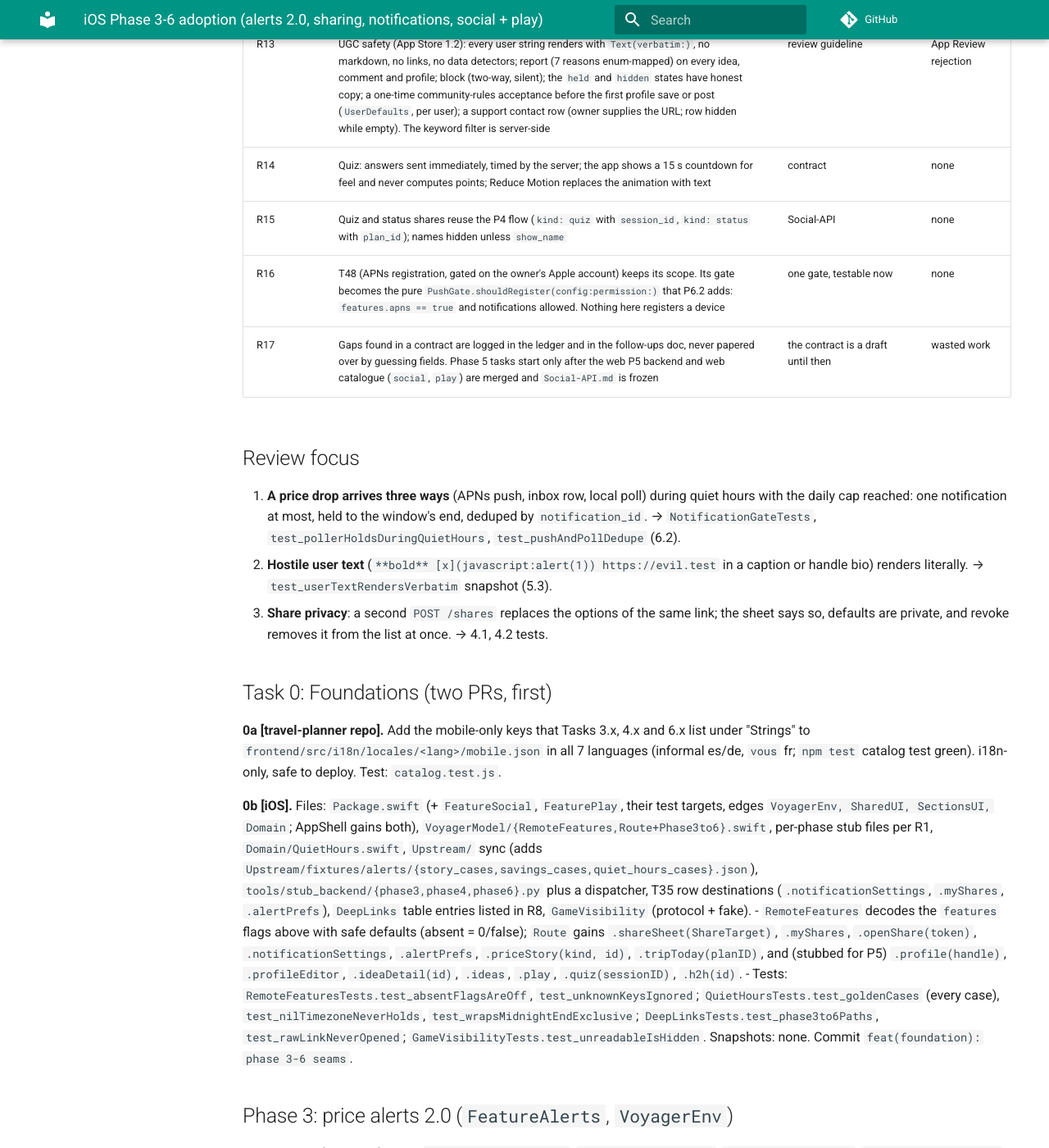
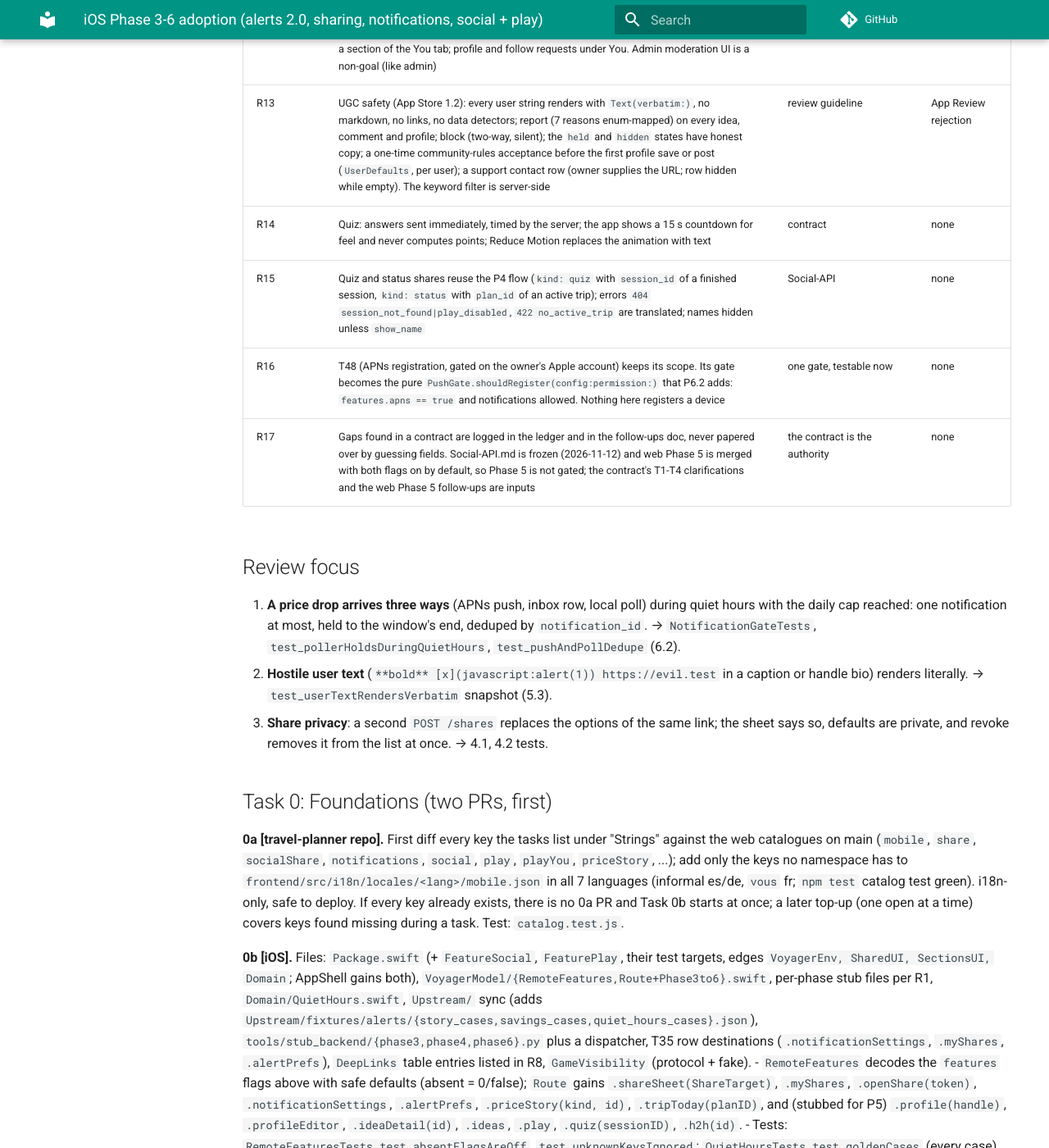
Before and after one commit to rupakc/travel-planner, an MkDocs documentation site: the page built from docs/superpowers/plans/2026-11-13-ios-phase3-6-adoption.md, in a window 1280 px wide and 1400 px high, scrolled down 3323 px. Shown: the whole window at 82% size. Built offline with MkDocs 1.6.1 and Material for MkDocs 9.7.7, drawn with Linux system fonts in a browser that asks for light colours; comment, search, counter and statistics services are not loaded; some of the changed text lies outside the part shown.

Commit message:
docs: unblock iOS Phase 5, align with frozen Social-API and catalogues
Co-Authored-By: Claude Sonnet 5.5 <noreply@anthropic.com>

```diff
--- a/docs/superpowers/plans/2026-11-13-ios-phase3-6-adoption.md
+++ b/docs/superpowers/plans/2026-11-13-ios-phase3-6-adoption.md
@@ -11,8 +11,8 @@
 - **Wording.** "Caught a drop of $X", never "saved". Every price shows its age (`checked_days_ago`); `checks_paused` says live checks are paused, never "great price now"; an estimate is labelled "estimate" and never counts. No currency conversion: `total_usd` plus `by_currency` lines.
 - **hide_game** (`features.game` false or the account setting) hides XP, badges, levels, boards, Play and all game wording, in notifications too. An unreadable setting counts as hidden for game wording.
 - **Credentials do not exist** (SerpAPI, APNs, FCM, SMTP, Meta). Everything is config-gated and inert; tests use fakes (`MockURLProtocol`, `Fake*Repository`, `FakeNotificationCenter`, `FakeClock`, `FakeShareCardLoader`, `FakeLocationProvider`, a fake APNs payload). No test reaches a real network.
-- **Strings in all 7 languages** (en es de fr hi zh bn). Web namespaces already cover most copy (`priceStory`, `dropMoment`, `savings`, `quickWatch`, `watchSuggest`, `alertPrefs`, `alertsHub`, `share`, `notifications`; P5 adds `social`, `play`, `game`). Mobile-only keys go into the web `mobile` namespace in all 7 languages through a small travel-planner PR (Task 0a, and Task 5.1 for P5), then `scripts/upstream/sync.sh` re-vendors. `i18n/pending/en` stays empty. Server error codes are translated; the backend `detail` is the fallback. Missing key falls back to English, never the raw key. User-facing text only through `L10n`.
-- **Telemetry** only events in the vendored registry, `platform: "ios"`, enum/bool/int props, no PII, no handles, ids, tokens, share URLs, free text or location; every control gets a tid through the Task 13 modifier; calls are synchronous and non-throwing for the caller. Events: `alert_story_view`, `alert_target_set`, `alert_advice`, `alert_drop_seen`, `alert_quick_watch`, `alert_suggest`, `alert_savings_share`, `alert_prefs_change`, `alert_digest_open` (P3); `share_open|create|action|revoke` (P4; `share_view` is SPA-only); `notif_settings_view|category_toggle|quiet_hours_change|cap_change|open` (P6); `social_*`, `play_*` (P5, vendored only after the web P5 registry merges; until then the SDK drops them). Props exactly as the `Telemetry.md` rows; `TelemetryPropsTests` rejects anything else.
+- **Strings in all 7 languages** (en es de fr hi zh bn). Web namespaces on main already cover most copy (`priceStory`, `dropMoment`, `savings`, `quickWatch`, `watchSuggest`, `alertPrefs`, `alertsHub`, `share`, `notifications`, `social`, `play`, `socialShare`, `playYou`, `game`; `adminSocial` is out of scope). Only mobile-only keys that no web namespace has go into the web `mobile` namespace in all 7 languages (Task 0a, dropped if nothing is missing), then `scripts/upstream/sync.sh` re-vendors. `i18n/pending/en` stays empty. Server error codes are translated; the backend `detail` is the fallback. Missing key falls back to English, never the raw key. User-facing text only through `L10n`.
+- **Telemetry** only events in the vendored registry, `platform: "ios"`, enum/bool/int props, no PII, no handles, ids, tokens, share URLs, free text or location; every control gets a tid through the Task 13 modifier; calls are synchronous and non-throwing for the caller. Events: `alert_story_view`, `alert_target_set`, `alert_advice`, `alert_drop_seen`, `alert_quick_watch`, `alert_suggest`, `alert_savings_share`, `alert_prefs_change`, `alert_digest_open` (P3); `share_open|create|action|revoke` (P4; `share_view` is SPA-only); `notif_settings_view|category_toggle|quiet_hours_change|cap_change|open` (P6); `social_profile_view|profile_save|follow|block|feed_view|idea_publish|idea_open|idea_like|idea_save|comment|report`, `play_state_view|quiz_start|quiz_answer|quiz_done|h2h_create|h2h_open|h2h_result|board_view|challenge_view` (P5, all in the registry on main). Props exactly as the `Telemetry.md` rows; `TelemetryPropsTests` rejects anything else.
 - **Privacy.** No location goes to any new endpoint or telemetry. Share defaults stay private. Cached shared cards and downloaded PNGs live in `NSTemporaryDirectory()/share-cards` and are purged at sign-out and launch.
 - **A11y and adaptive.** Dynamic Type to AX5 without clipping primary actions, VoiceOver labels on every icon-only control, 44 pt targets, Reduce Motion respected, light default and dark supported, iPad (sheets as popovers or form sheets, two-column lists where it fits). Every network screen has loading, empty, error-with-retry; a 429 shows the backend `detail`.
 - **Per-user local data** is cleared by sign-out (the existing session cleaner).
@@ -29,16 +29,16 @@
 | R5 | Share is route-based: entry points call `router.open(.shareSheet(target))`, `FeatureShare` owns the sheet. Two buttons: "Share link" (`ShareLink(item: url, preview: SharePreview(title, image: card thumbnail))`) and "Share image" (`ShareLink` of the `size=story` PNG as a `Transferable`). The card is downloaded with the app's `URLSession` only when its host is the base URL or a trusted host, else link only; a failed download shares the link only. Instagram Stories / TikTok are out (Meta App ID, developer apps: owner items) | features never import each other; SSRF-safe; contract defers the rest | a later add-on |
 | R6 | Opening share links: `onOpenURL` accepts `https://<trusted host>/share/<token>` (live once the owner's associated domains exist) and `voyager://share/<token>`; My shares has an "Open a link" `PasteButton(payloadType: URL.self)` (no paste-permission prompt). The in-app view is `FeatureShare` (`GET /share/{token}`, public) | AASA is an owner action; paste always works | chooser to Safari |
 | R7 | Notification settings live in You > Notifications (T35's `NotificationsSection` row opens `.notificationSettings`). Quiet hours are one server value shared with alert prefs: either screen saves through its own route and both refetch. The `nearby` category is a local switch, also PUT to the server. The screen shows the iOS permission state with an "Open Settings" action, `push.apns` false as an honest "push is not set up on this server yet" note, and the device count | contract; iOS permission is separate | none |
-| R8 | Taps: `trip_*` rows and pushes open Trips Today by `plan_id` (fallback: trip detail, then the inbox); an empty `plan_id` opens the inbox; `link` is only ever mapped through `DeepLinks` allow-listing (`/trips/{id}`, `/trips/{id}/today`, `/u/{handle}`, `/feed/{id}`, `/play/h2h/{id}`, `/share/{token}`, `/alerts`), never opened raw; an unknown kind shows a generic inbox row. Foreground presentation honours the category switch; `notif_open` is sent on tap with `source` `push` or `inapp` | the Phase 6 follow-up asked clients to confirm this | wrong screen on tap |
+| R8 | Taps: `trip_*` rows and pushes open Trips Today by `plan_id` (fallback: trip detail, then the inbox); an empty `plan_id` opens the inbox; `link` is only ever mapped through `DeepLinks` allow-listing (`/trips/{id}`, `/trips/{id}/today`, `/feed` and `/feed/{id}`, `/u/{handle}`, `/play/h2h/{id}`, `/share/{token}`, `/alerts`; today the social kinds' `link` is `/feed`, a richer link is a web follow-up, so an unresolved one opens the Ideas tab), never opened raw; an unknown kind shows a generic inbox row. Foreground presentation honours the category switch; `notif_open` is sent on tap with `source` `push` or `inapp` | the Phase 6 follow-up asked clients to confirm this | wrong screen on tap |
 | R9 | No duplicate or rule-breaking local notifications. The server always writes an in-app row, even when quiet hours, caps or categories suppressed the push. So `AlertPoller` must pass every row through `NotificationGate` (category enabled, quiet hours via the evaluator, `daily_cap` for non-price kinds, `instant=targets_only`) and a held row is scheduled for the window's end; and when server push is live (`features.notifications_v2` and `push.apns` and a registered device) the local `TripReminderScheduler` drops its T-7, T-1 and morning reminders (keeps checkout) and the poller drops to the T48 safety net | the T33 poller and reminders predate categories; without this a phone buzzes at 03:00 or twice | wrong silence or double buzz |
 | R10 | "Near you" is built on-device from `GET /notifications/catalog?locale=` (`nearby_arrival`, cached per locale in Caches, bundled English fallback in `mobile`) plus the existing `POST /nearby` call. When-in-use permission only: it is evaluated when the scene becomes active during an active trip phase (no Always permission, no geofencing, no background location), at most one per ~500 m cell per 6 h, never inside local quiet hours, only when the `nearby` switch is on, shown as a local notification (foreground banner). No coordinates in any new call or telemetry | iOS cannot do background proximity with when-in-use; honest and privacy-first | fewer triggers than Android |
 | R11 | `QuietHours.evaluate(now, timezone, quiet)` lives in `Domain` and passes `quiet_hours_cases.json` (vendored golden); `timezone == nil` means not applied | contract golden cases | none |
 | R12 | New targets `FeatureSocial` (profile, follows, blocks, feed, ideas, comments, reports) and `FeaturePlay` (quiz, head-to-head, boards, challenge); they do not import each other. `AppShell` composes: Ideas as a segment next to "Surprise me" in the Discover tab; Play as a section of the You tab; profile and follow requests under You. Admin moderation UI is a non-goal (like admin) | module graph; admin non-goal | a later module |
 | R13 | UGC safety (App Store 1.2): every user string renders with `Text(verbatim:)`, no markdown, no links, no data detectors; report (7 reasons enum-mapped) on every idea, comment and profile; block (two-way, silent); the `held` and `hidden` states have honest copy; a one-time community-rules acceptance before the first profile save or post (`UserDefaults`, per user); a support contact row (owner supplies the URL; row hidden while empty). The keyword filter is server-side | review guideline | App Review rejection |
 | R14 | Quiz: answers sent immediately, timed by the server; the app shows a 15 s countdown for feel and never computes points; Reduce Motion replaces the animation with text | contract | none |
-| R15 | Quiz and status shares reuse the P4 flow (`kind: quiz` with `session_id`, `kind: status` with `plan_id`); names hidden unless `show_name` | Social-API | none |
+| R15 | Quiz and status shares reuse the P4 flow (`kind: quiz` with `session_id` of a finished session, `kind: status` with `plan_id` of an active trip); errors `404 session_not_found|play_disabled`, `422 no_active_trip` are translated; names hidden unless `show_name` | Social-API | none |
 | R16 | T48 (APNs registration, gated on the owner's Apple account) keeps its scope. Its gate becomes the pure `PushGate.shouldRegister(config:permission:)` that P6.2 adds: `features.apns == true` and notifications allowed. Nothing here registers a device | one gate, testable now | none |
-| R17 | Gaps found in a contract are logged in the ledger and in the follow-ups doc, never papered over by guessing fields. Phase 5 tasks start only after the web P5 backend and web catalogue (`social`, `play`) are merged and `Social-API.md` is frozen | the contract is a draft until then | wasted work |
+| R17 | Gaps found in a contract are logged in the ledger and in the follow-ups doc, never papered over by guessing fields. Social-API.md is frozen (2026-11-12) and web Phase 5 is merged with both flags on by default, so Phase 5 is not gated; the contract's T1-T4 clarifications and the web Phase 5 follow-ups are inputs | the contract is the authority | none |
 
 ## Review focus
 
@@ -48,7 +48,7 @@
 
 ## Task 0: Foundations (two PRs, first)
 
-**0a [travel-planner repo].** Add the mobile-only keys that Tasks 3.x, 4.x and 6.x list under "Strings" to `frontend/src/i18n/locales/<lang>/mobile.json` in all 7 languages (informal es/de, `vous` fr; `npm test` catalog test green). i18n-only, safe to deploy. Test: `catalog.test.js`.
+**0a [travel-planner repo].** First diff every key the tasks list under "Strings" against the web catalogues on main (`mobile`, `share`, `socialShare`, `notifications`, `social`, `play`, `playYou`, `priceStory`, ...); add only the keys no namespace has to `frontend/src/i18n/locales/<lang>/mobile.json` in all 7 languages (informal es/de, `vous` fr; `npm test` catalog test green). i18n-only, safe to deploy. If every key already exists, there is no 0a PR and Task 0b starts at once; a later top-up (one open at a time) covers keys found missing during a task. Test: `catalog.test.js`.
 
 **0b [iOS].** Files: `Package.swift` (+ `FeatureSocial`, `FeaturePlay`, their test targets, edges `VoyagerEnv, SharedUI, SectionsUI, Domain`; AppShell gains both), `VoyagerModel/{RemoteFeatures,Route+Phase3to6}.swift`, per-phase stub files per R1, `Domain/QuietHours.swift`, `Upstream/` sync (adds `Upstream/fixtures/alerts/{story_cases,savings_cases,quiet_hours_cases}.json`), `tools/stub_backend/{phase3,phase4,phase6}.py` plus a dispatcher, T35 row destinations (`.notificationSettings`, `.myShares`, `.alertPrefs`), `DeepLinks` table entries listed in R8, `GameVisibility` (protocol + fake).
 - `RemoteFeatures` decodes the `features` flags above with safe defaults (absent = 0/false); `Route` gains `.shareSheet(ShareTarget)`, `.myShares`, `.openShare(token)`, `.notificationSettings`, `.alertPrefs`, `.priceStory(kind, id)`, `.tripToday(planID)`, and (stubbed for P5) `.profile(handle)`, `.profileEditor`, `.ideaDetail(id)`, `.ideas`, `.play`, `.quiz(sessionID)`, `.h2h(id)`.
@@ -93,16 +93,16 @@
   - Per R10: `NearYouNotifier.evaluate(location:, phase:, now:) async` called from the scene-active hook; builds text from `nearby_arrival` placeholders (`{place}`, `{item}`, `{minutes}`) from the existing `/nearby` result; honours `nearby` switch, local quiet hours (R11), throttle; the location stays in memory.
   - Tests: `test_requiresNearbySwitch`, `test_blockedInQuietHours`, `test_throttlePerCellAndHours`, `test_templateFallbackEnglish`, `test_noLocationInTelemetryOrNewCalls` (recording fake transport: only `/nearby` is called), `test_noAlwaysPermissionRequested`, `test_onlyDuringActiveTrip`. Snapshots: `NearYouBanner`, `NearYouBannerHI`. Strings: fallback copy and permission rationale.
 
-## Phase 5: social and play (`FeatureSocial`, `FeaturePlay`; starts when web P5 is merged, R17)
+## Phase 5: social and play (`FeatureSocial`, `FeaturePlay`)
 
-- **5.1 Core** (needs T0 and web P5; first of P5). Files: `VoyagerModel/Phase5/*`, `VoyagerData/Phase5/*`, `VoyagerEnv/Phase5/*`, `TestSupport/Phase5/*`, `tools/stub_backend/phase5.py`, `AppShell` composition (R12), a travel-planner PR for any P5 `mobile` keys plus an upstream sync (registry and `social`, `play`, `game` namespaces), catalog rows for `social_idea_saved`, `social_new_follower`, `quiz_h2h_invite`, `quiz_h2h_result` and links.
+- **5.1 Core** (needs T0; first of P5). Files: `VoyagerModel/Phase5/*`, `VoyagerData/Phase5/*`, `VoyagerEnv/Phase5/*`, `TestSupport/Phase5/*`, `tools/stub_backend/phase5.py`, `AppShell` composition (R12), an upstream sync only if the vendored SHA predates the P5 catalogues and registry (`social`, `play`, `socialShare`, `playYou`, `game`), catalog rows for `social_idea_saved`, `social_new_follower`, `quiz_h2h_invite`, `quiz_h2h_result` and links.
   - `SocialRepository` (profile, handle check, follow, follow requests, blocks, feed, ideas, comments, helpful, report) and `PlayRepository` (state, quiz, answer, session, history, h2h, leaderboard, challenge), DTOs with all optional fields lenient, cursor paging, flags `social`/`play`, `403 game_hidden` and `404 social_disabled|play_disabled` as typed errors.
   - Tests: parse every Social-API example, `test_flagsHideEntryPoints`, `test_gameHiddenHidesPlay`, `test_optionalProfileFieldsAbsent`, `test_cursorPaging`, `test_playRoutes404TurnsOff`. Snapshots: none.
-- **5.2 Profile, follows, blocks** (needs 5.1; ∥ 5.3, 5.4). Files: `FeatureSocial/Profile/*`. Create profile (live handle check, `409 handle_taken`, `422 handle_invalid|handle_reserved|handle_rate_limited` once per 30 days, `content_rejected`, opt-in toggles default off, visibility `private|followers|public`, bio ≤ 160, home country), the R13 rules acceptance, public profile (optional fields only when present; `404 profile_not_found` for private or blocked), follow, pending, cancel, requests accept and decline, followers, following, block list, report profile.
+- **5.2 Profile, follows, blocks** (needs 5.1; ∥ 5.3, 5.4). Files: `FeatureSocial/Profile/*`. Create profile (live handle check, `409 handle_taken`, `422 handle_invalid|handle_reserved|handle_rate_limited` (carries `retry_after` seconds; the first handle is free, the 30-day clock starts at the first change), `country_invalid`, `403 profile_required` on follow, `404 request_not_found`, `content_rejected`, opt-in toggles default off, visibility `private|followers|public`, bio ≤ 160, home country), the R13 rules acceptance, public profile (optional fields only when present; `404 profile_not_found` for private or blocked), follow, pending, cancel, requests accept and decline, followers, following, block list, report profile.
   - Tests: `test_everyToggleDefaultsOff`, `test_handleCheckDebounced`, `test_handleChangeRateLimitedMessage`, `test_pendingStateForFollowersProfile`, `test_blockIsSilentAndTwoWay`, `test_rulesAcceptedOncePerUser`, `test_levelBadgesHiddenWhenHideGame`. Snapshots: `ProfileEditor`, `PublicProfileFull`, `PublicProfileMinimal`, `FollowRequests`, `BlockList`, `ProfileHI`, `ProfileAX5`. Telemetry: `social_profile_view`, `social_profile_save`, `social_follow`, `social_block`, `social_report`.
 - **5.3 Ideas feed** (needs 5.1; ∥ 5.2, 5.4). Files: `FeatureSocial/Feed/*`. Scopes `for_you|following|new`, cursor paging, publish from a plan or recap (`profile_required` and `email_unverified` send to the profile editor or verify; `held` notice; `422 limit_reached`; title ≤ 80, caption ≤ 500), like (idempotent), save as remix (opens the new plan; `DELETE` forgets the mark), comments (≤ 300, oldest first, helpful by the idea author, delete), delete own idea, report, blocked and hidden handling, support contact row (R13).
   - Tests: `test_publishErrorRouting`, `test_heldNoticeOnlyToAuthor`, `test_likeIdempotent`, `test_saveOpensNewPlan`, `test_helpfulOnlyForIdeaAuthor`, `test_everyReportReasonMapped`, `test_userTextRendersVerbatim`, `test_supportRowHiddenWhenEmpty`, `test_feedEmptyAndError`. Snapshots: `FeedCards`, `IdeaDetail`, `PublishSheet`, `HeldNotice`, `ReportSheet`, `HostileTextVerbatim`, `FeedHI`, iPad `FeedTwoColumn`. Telemetry: `social_feed_view`, `social_idea_publish|open|like|save`, `social_comment`.
-- **5.4 Quiz** (needs 5.1; ∥ 5.2, 5.3). Files: `FeaturePlay/Quiz/*`, `FeaturePlay/PlayHomeView.swift`. Play state (daily, packs, streak with the freeze note, challenge, open h2h count), daily and pack quiz, 5 questions, answer flow per R14, per-question result, summary with score, streak and XP (hidden when game is hidden; whole feature hidden then), history, `409 already_done`, resume from `GET /play/quiz/{id}`, unknown question `kind` degrades to "update the app" for that question.
+- **5.4 Quiz** (needs 5.1; ∥ 5.2, 5.3). Files: `FeaturePlay/Quiz/*`, `FeaturePlay/PlayHomeView.swift`. Play state (daily, packs, streak with the freeze note, challenge, open h2h count), daily and pack quiz, 5 questions, answer flow per R14 (option `code` localises country names; the prompt `template` picks the copy; h2h sessions use the same answer route), per-question result, summary with score, streak and XP (hidden when game is hidden; whole feature hidden then), history, `409 already_done`, resume from `GET /play/quiz/{id}`, unknown question `kind` degrades to "update the app" for that question.
   - Tests: `test_answerSentImmediatelyNoLocalPoints`, `test_countdownDoesNotSubmit`, `test_resumeContinuesAtFirstUnanswered`, `test_alreadyDoneShowsScore`, `test_gameHiddenHidesPlay`, `test_unknownQuestionKindDegrades`, `test_reduceMotionNoAnimation`. Snapshots: `PlayHome`, `QuizQuestion`, `QuizCorrectDark`, `QuizSummary`, `QuizAlreadyDone`, `QuizAX5`, `QuizHI`. Telemetry: `play_state_view`, `play_quiz_start|answer|done`.
 - **5.5 Head-to-head, boards, challenge** (needs 5.1, 5.4). Files: `FeaturePlay/{H2H,Boards,Challenge}/*`. Create by handle (typed or chosen through a `.profile` route result; `422 limit_reached`), list states (`waiting_you|waiting_them|done|declined|expired`), accept or decline, results hidden until both finish, global and friends boards with the opt-in prompt (`leaderboard_opt_in`), `you` row, week `current|previous`, weekly challenge start and done, `403 game_hidden`.
   - Tests: `test_h2hStatesMapped`, `test_opponentScoreHiddenUntilDone`, `test_boardOptInPrompt`, `test_boardHandlesOnly`, `test_challengeOncePerWeekDoneState`, `test_gameHidden403`. Snapshots: `H2HList`, `H2HResult`, `BoardGlobal`, `BoardFriendsEmpty`, `ChallengeCard`, `BoardHI`. Telemetry: `play_h2h_*`, `play_board_view`, `play_challenge_view` as the registry names them.
@@ -124,7 +124,7 @@
 | 2 | 3.2 ∥ 3.3 ∥ 3.4 | each replaces only its own slot files |
 | 3 | 4.2 ∥ 4.3 ∥ 6.2 | 4.4 waits for 3.3 and 4.1 and runs here or next |
 | 4 | 4.4 ∥ 6.3 | |
-| 5 (after web P5 merged) | 5.1 | alone |
+| 5 | 5.1 | alone |
 | 6 | 5.2 ∥ 5.3 ∥ 5.4 | |
 | 7 | 5.5 ∥ 5.6 | 5.6 also needs 4.1 |
 | 8 | F1, F2, F3, F4 | F3 and F4 in parallel with F2 |
```
